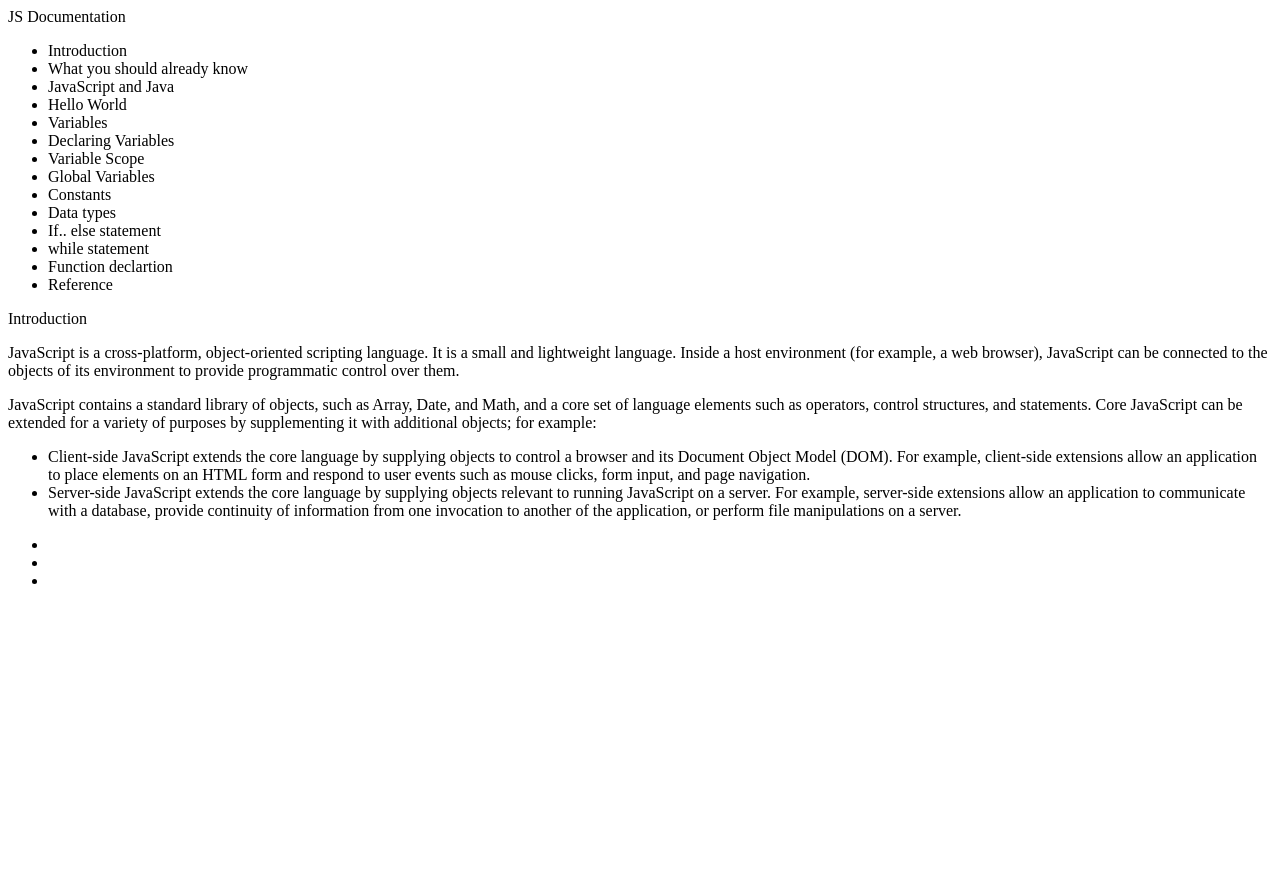
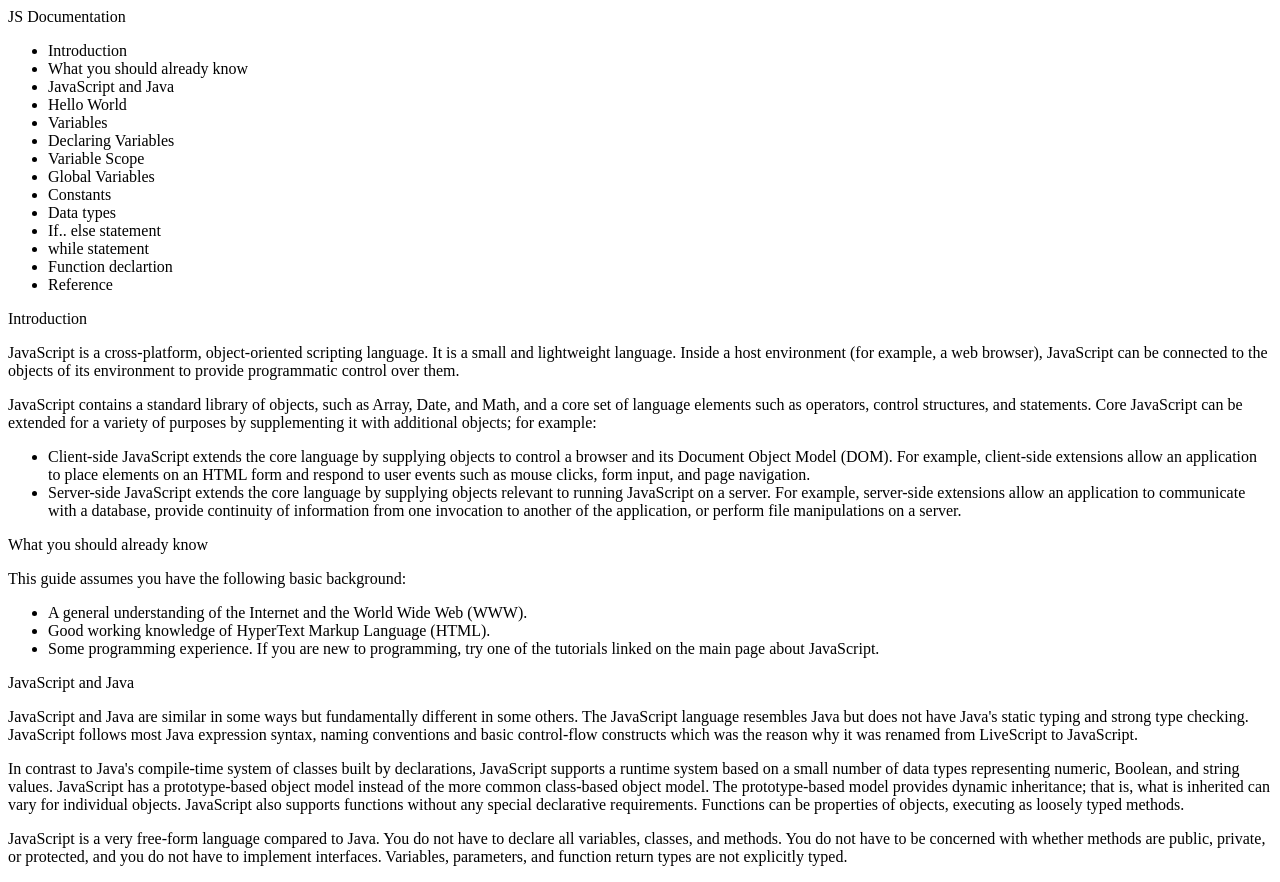
Before and after one commit to Muhammadayyazmairaj/JS-documentation, a plain HTML site: page index.html in a window 1280 px wide. Before the commit the page ends 800 px from the top, so only its background shows below. Drawn offline with Linux system fonts and the light colour scheme.

Commit message:
add paragraphs

```diff
--- a/index.html
+++ b/index.html
@@ -28,10 +28,11 @@
             <li>Reference</li>
         </ul>
     </nav>
+
     <main id="main-doc">
-        <section id="introduction" class="main-section"></section>
-        <section id="heading-1" class="main-section">
-            <header>
+
+        <section id="introduction" class="main-section">
+            <header id="heading" class="heading">
                 Introduction
             </header>
             <div id="article">
@@ -60,21 +61,64 @@
                 </div>
             </div>
         </section>
-        <section id="heading-2" class="main-section">
+
+        <section id="heading-1" class="main-section">
+
+            <header id="heading" class="heading">
+                What you should already know
+            </header>
             <div class="article">
                 <div class="paragraph">
                     <p>
-
+                        This guide assumes you have the following basic background:
                     </p>
                 </div>
-                <div>
+                <div class="portion">
                     <ul>
-                        <li></li>
-                        <li></li>
-                        <li></li>
+                        <li>A general understanding of the Internet and the World Wide Web (WWW).
+
+                        </li>
+                        <li>Good working knowledge of HyperText Markup Language (HTML).
+
+                        </li>
+                        <li>Some programming experience. If you are new to programming, try one of the tutorials linked
+                            on the main page about JavaScript.
+
+                        </li>
                     </ul>
                 </div>
 
+            </div>
+        </section>
+
+        <section id="heading-2" class="main-section">
+            <header id="heading" class="heading">
+                JavaScript and Java
+            </header>
+            <div class="article">
+                <div class="paragraph">
+                    <p>
+                        JavaScript and Java are similar in some ways but fundamentally different in some others. The
+                        JavaScript language resembles Java but does not have Java's static typing and strong type
+                        checking. JavaScript follows most Java expression syntax, naming conventions and basic
+                        control-flow constructs which was the reason why it was renamed from LiveScript to JavaScript.
+                    </p>
+                    <p>
+                        In contrast to Java's compile-time system of classes built by declarations, JavaScript supports
+                        a runtime system based on a small number of data types representing numeric, Boolean, and string
+                        values. JavaScript has a prototype-based object model instead of the more common class-based
+                        object model. The prototype-based model provides dynamic inheritance; that is, what is inherited
+                        can vary for individual objects. JavaScript also supports functions without any special
+                        declarative requirements. Functions can be properties of objects, executing as loosely typed
+                        methods.
+                    </p>
+                    <p>
+                        JavaScript is a very free-form language compared to Java. You do not have to declare all
+                        variables, classes, and methods. You do not have to be concerned with whether methods are
+                        public, private, or protected, and you do not have to implement interfaces. Variables,
+                        parameters, and function return types are not explicitly typed.
+                    </p>
+                </div>
             </div>
         </section>
         <section id="heading-3" class="main-section"></section>
```
